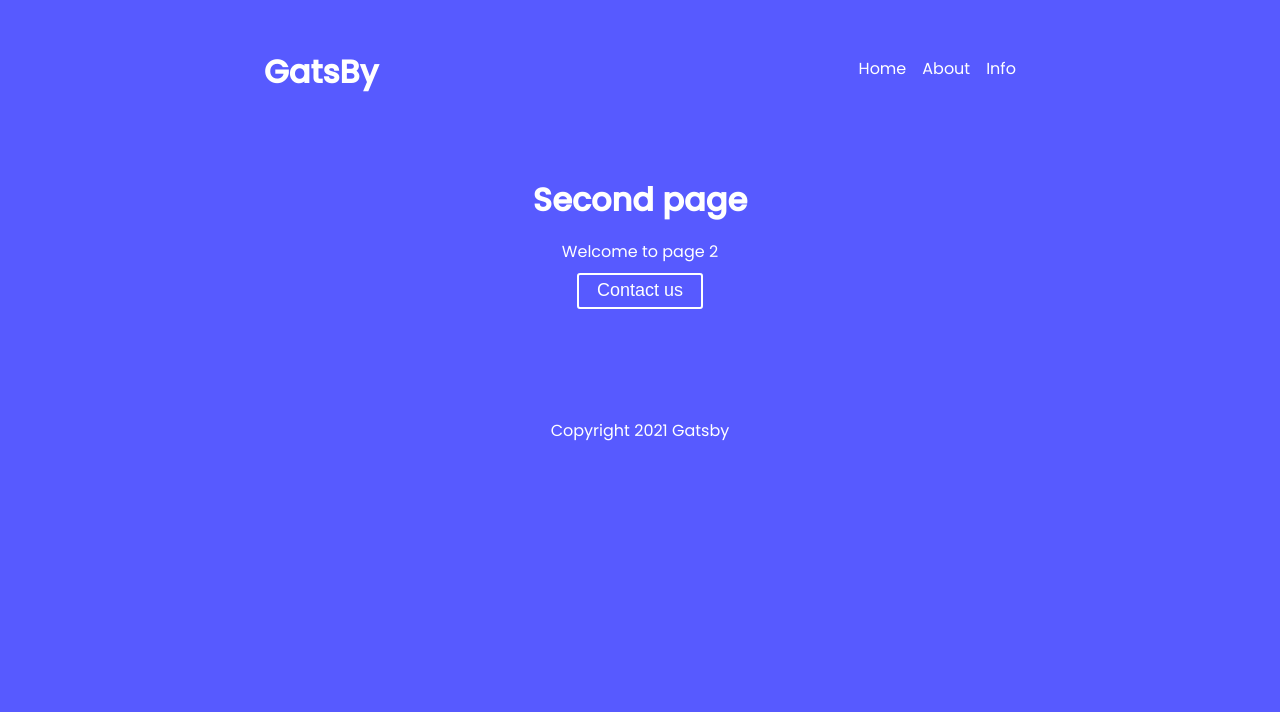
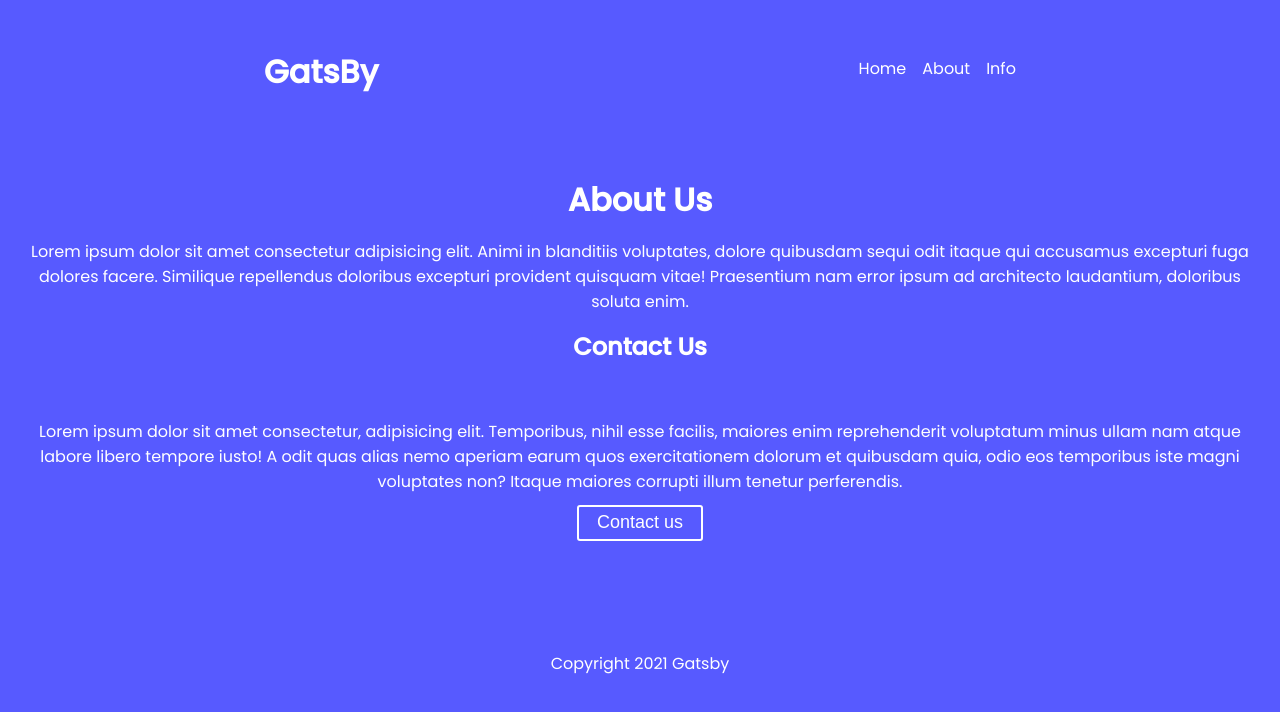
Before and after one commit to iammoizdar/DonNotClick, a Gatsby site: page /about in a window 1280 px wide. Built offline with nearby package versions, Linux system fonts and the light colour scheme; Gatsby itself is replaced by a stand-in of ours.

Commit message:
Added Content

```diff
--- a/src/pages/about.js
+++ b/src/pages/about.js
@@ -5,8 +5,11 @@ import { StyledPage } from "../styles/StyledPageCss"
 const SecondPage = () => (
     <Layout>
     <StyledPage>
-    <h1>Second page</h1>
-    <p>Welcome to page 2</p>
+    <h1>About Us</h1>
+    <p>Lorem ipsum dolor sit amet consectetur adipisicing elit. Animi in blanditiis voluptates, dolore quibusdam sequi odit itaque qui accusamus excepturi fuga dolores facere. Similique repellendus doloribus excepturi provident quisquam vitae! Praesentium nam error ipsum ad architecto laudantium, doloribus soluta enim.</p>
+    <h2>Contact Us</h2>
+    <br />
+    <p>Lorem ipsum dolor sit amet consectetur, adipisicing elit. Temporibus, nihil esse facilis, maiores enim reprehenderit voluptatum minus ullam nam atque labore libero tempore iusto! A odit quas alias nemo aperiam earum quos exercitationem dolorum et quibusdam quia, odio eos temporibus iste magni voluptates non? Itaque maiores corrupti illum tenetur perferendis.</p>
     </StyledPage>
     </Layout>
 )
--- a/src/pages/info.js
+++ b/src/pages/info.js
@@ -3,7 +3,7 @@ import Layout from '../components/Layout'
 import { StyledPage } from '../styles/StyledPageCss'
 
 const info=()=> {
-    return (<Layout> <StyledPage><h2>Welcome To Info Page</h2> </StyledPage> </Layout>)
+    return (<Layout> <StyledPage><h1>Info Page</h1> <p>Lorem ipsum, dolor sit amet consectetur adipisicing elit. Pariatur tempore delectus laudantium deserunt molestias non, voluptatum at amet molestiae reprehenderit accusantium impedit voluptate. Qui ipsa id magni odio ab! Quaerat esse qui rem assumenda aliquid. Omnis reiciendis aperiam quod assumenda architecto debitis temporibus voluptates neque unde odio, dolores in aspernatur quibusdam magni expedita vitae. Laboriosam officia provident recusandae. Facilis quos voluptatum, ab, magnam molestias tempore assumenda ex quia perspiciatis odit nemo inventore vitae, unde dolorum itaque minima amet officiis magni. Numquam, sed quia. Doloribus quam a, deserunt quasi, culpa fugit, ipsum dolorum dignissimos dicta recusandae dolores sed nobis! Quos, aliquam.</p> </StyledPage> </Layout>)
 }
 
 export default info
--- a/src/styles/StyledButton.js
+++ b/src/styles/StyledButton.js
@@ -4,7 +4,7 @@ export const Button = styled.button `
   border-radius: 3px;
   border: 2px solid #fff;
   color: #fff;
-  margin: 0.5em 0;
+  margin: 0.6em 0;
   padding: 0.30em 1em;
   font-size: 16px;
   transition: 0.3s ease;
```
